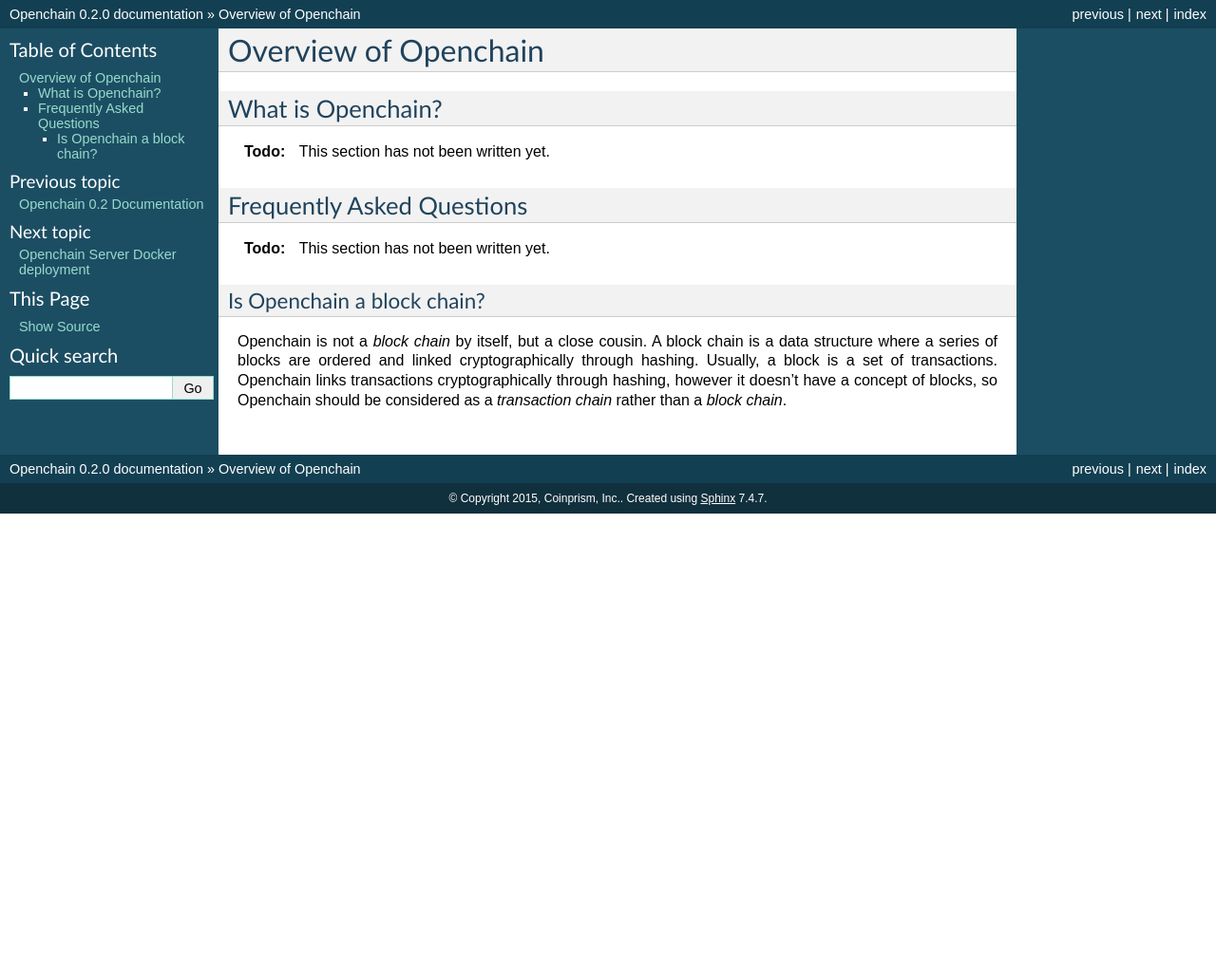
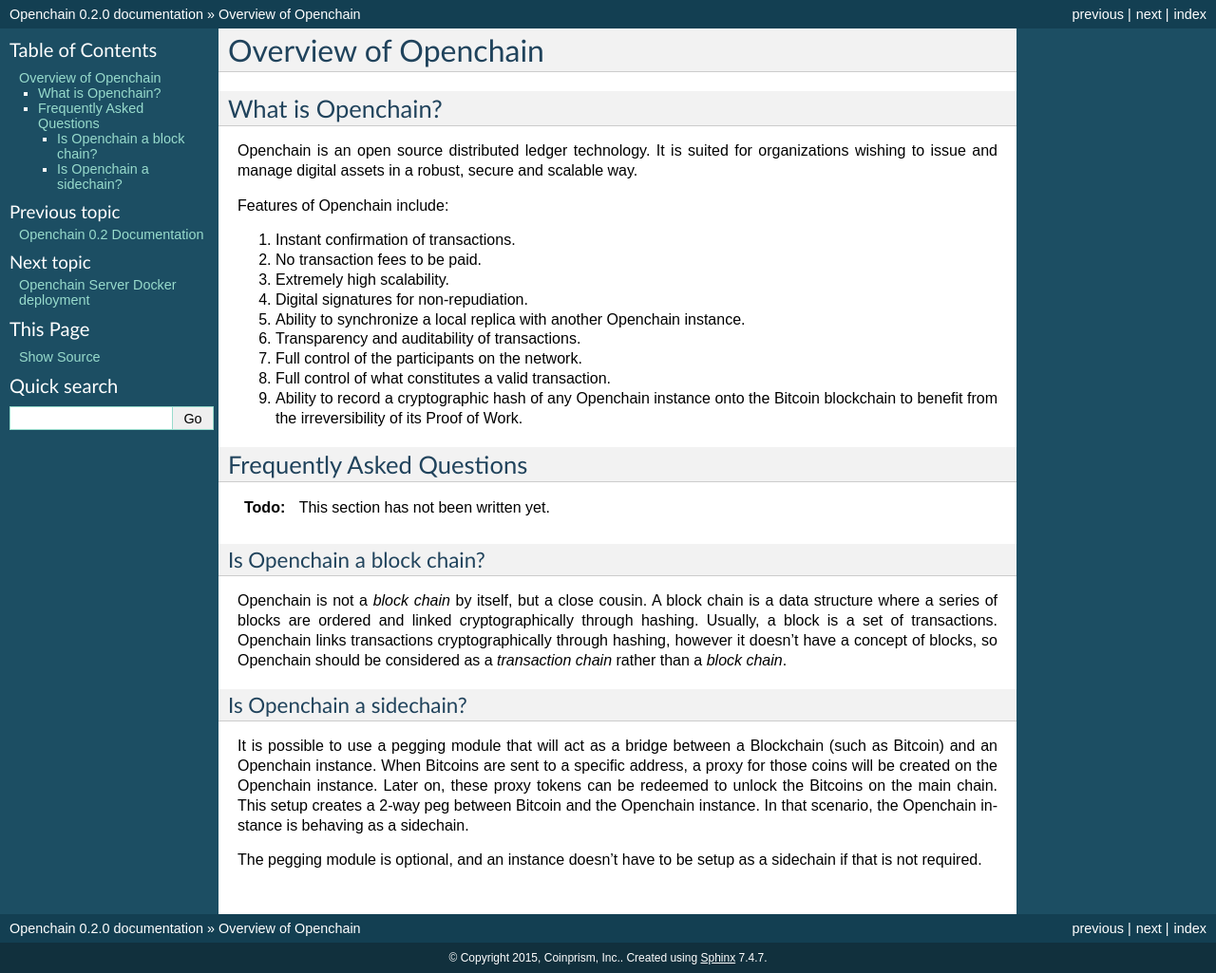
Before and after one commit to openchain/docs, a Sphinx documentation site: the page built from docs/source/general/overview.rst, in a window 1280 px wide. Shown: the whole page at 95% size. Built offline with Sphinx 7.4.7, drawn with Linux system fonts in a browser that asks for light colours; before the commit the page ends 900 px from its top, so only the background shows below that.

Commit message:
Improve the Openchain overview section

```diff
--- a/docs/source/general/overview.rst
+++ b/docs/source/general/overview.rst
@@ -4,7 +4,19 @@
 What is Openchain?
 ------------------
 
-.. include:: /common/stub.txt
+Openchain is an open source distributed ledger technology. It is suited for organizations wishing to issue and manage digital assets in a robust, secure and scalable way.
+
+Features of Openchain include:
+
+1. Instant confirmation of transactions.
+2. No transaction fees to be paid.
+3. Extremely high scalability.
+4. Digital signatures for non-repudiation.
+5. Ability to synchronize a local replica with another Openchain instance.
+6. Transparency and auditability of transactions.
+7. Full control of the participants on the network.
+8. Full control of what constitutes a valid transaction.
+9. Ability to record a cryptographic hash of any Openchain instance onto the Bitcoin blockchain to benefit from the irreversibility of its Proof of Work.
 
 Frequently Asked Questions
 --------------------------
@@ -15,3 +27,10 @@
 ~~~~~~~~~~~~~~~~~~~~~~~~~~~
 
 Openchain is not a *block chain* by itself, but a close cousin. A block chain is a data structure where a series of blocks are ordered and linked cryptographically through hashing. Usually, a block is a set of transactions. Openchain links transactions cryptographically through hashing, however it doesn't have a concept of blocks, so Openchain should be considered as a *transaction chain* rather than a *block chain*.
+
+Is Openchain a sidechain?
+~~~~~~~~~~~~~~~~~~~~~~~~~
+
+It is possible to use a pegging module that will act as a bridge between a Blockchain (such as Bitcoin) and an Openchain instance. When Bitcoins are sent to a specific address, a proxy for those coins will be created on the Openchain instance. Later on, these proxy tokens can be redeemed to unlock the Bitcoins on the main chain. This setup creates a 2-way peg between Bitcoin and the Openchain instance. In that scenario, the Openchain instance is behaving as a sidechain.
+
+The pegging module is optional, and an instance doesn't have to be setup as a sidechain if that is not required.
--- a/docs/source/ledger-rules/general.rst
+++ b/docs/source/ledger-rules/general.rst
@@ -7,7 +7,7 @@
 A transaction is made of multiple :ref:`record mutations <data-structures-records>`. ``ACC`` record mutations are subject to a balancing rule. The balancing rule works as follow:
 
 1. For every ``ACC`` record, the delta between the previous balance and the new proposed balance is calculated.
-2. The sum of all detltas **per asset type** is calculated.
+2. The sum of all deltas **per asset type** is calculated.
 3. For every asset type, the sum must be equal to zero.
 
 This ensures every asset creation and destruction is recorded through an account in the system. This means however that at least one account must be able to have a negative balance. Usually, a special account is used to do so, and the ability to create a negative balance on an account requires special permissions.
```
